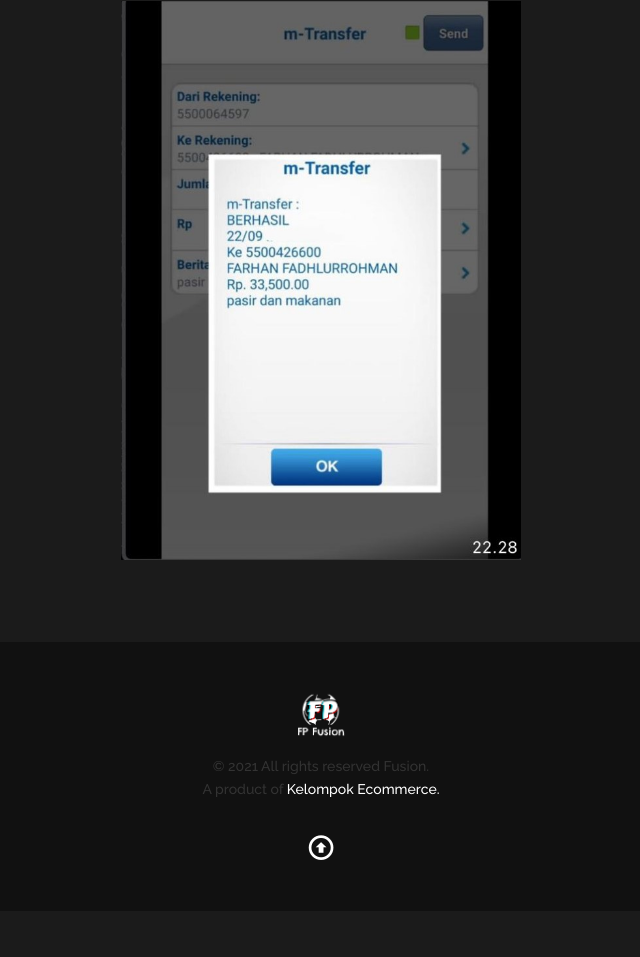
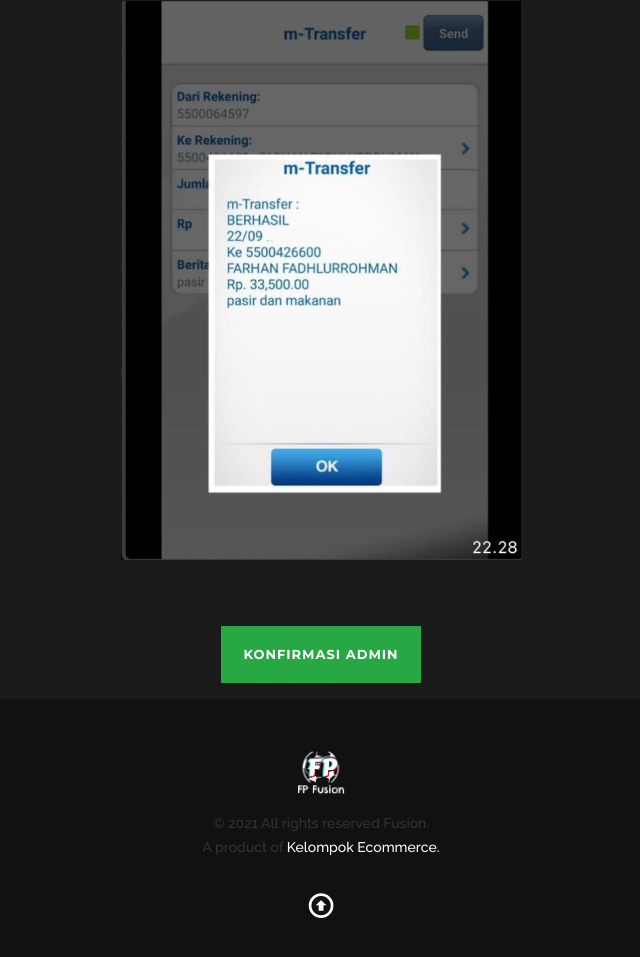
Before and after one commit to farhanf11/fusion-web, a plain HTML site: page invoice.html in a window 1280 px wide. Shown: the part 1082-2039 px from the top of the page, without its empty margins (319-959 px from the left). Before the commit the page ends 1993 px from the top, so only its background shows below. Drawn offline with nearby package versions, Linux system fonts and the light colour scheme; a script that the page names is missing.

Commit message:
Update invoice.html

```diff
--- a/invoice.html
+++ b/invoice.html
@@ -142,6 +142,17 @@
                     </div>
                 </div>
             </div>
+            <div class="row">
+            <div class="col-lg-4"></div>
+            <div class="col-lg-4 col-12 text-center">
+              <a class="btn btn-success"
+                href="https://api.whatsapp.com/send/?phone=+6281717170720&text&app_absent=0">
+                Konfirmasi Admin
+              </a>
+            </div>
+
+            <div class="col-lg-4"></div>
+          </div>
         </div>
         <!-- Footer -->
       <footer class="footer gap-double-sm bg-secondary">
```
